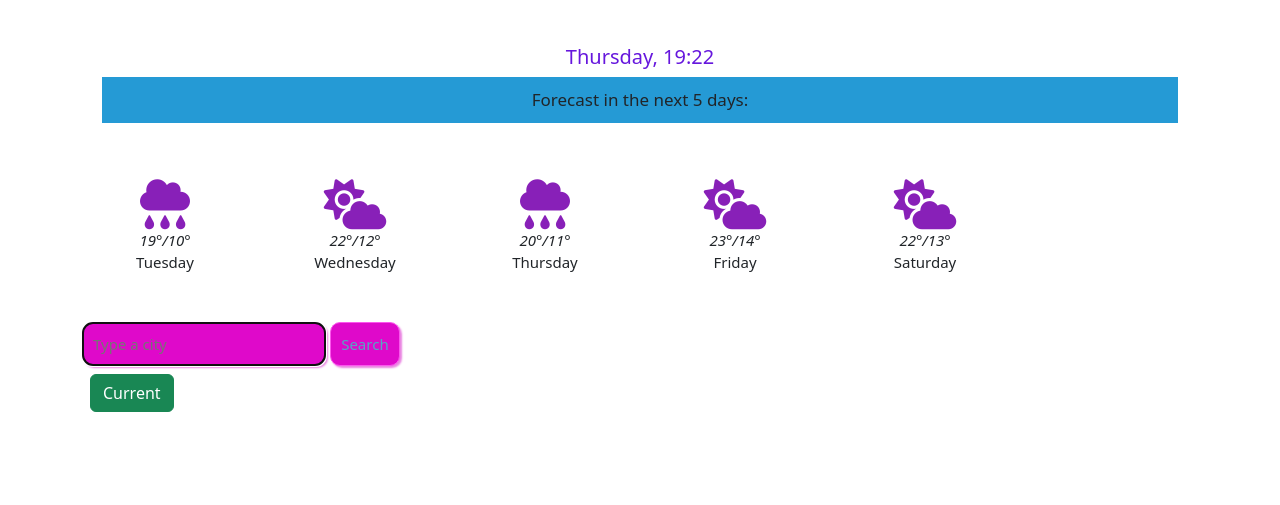
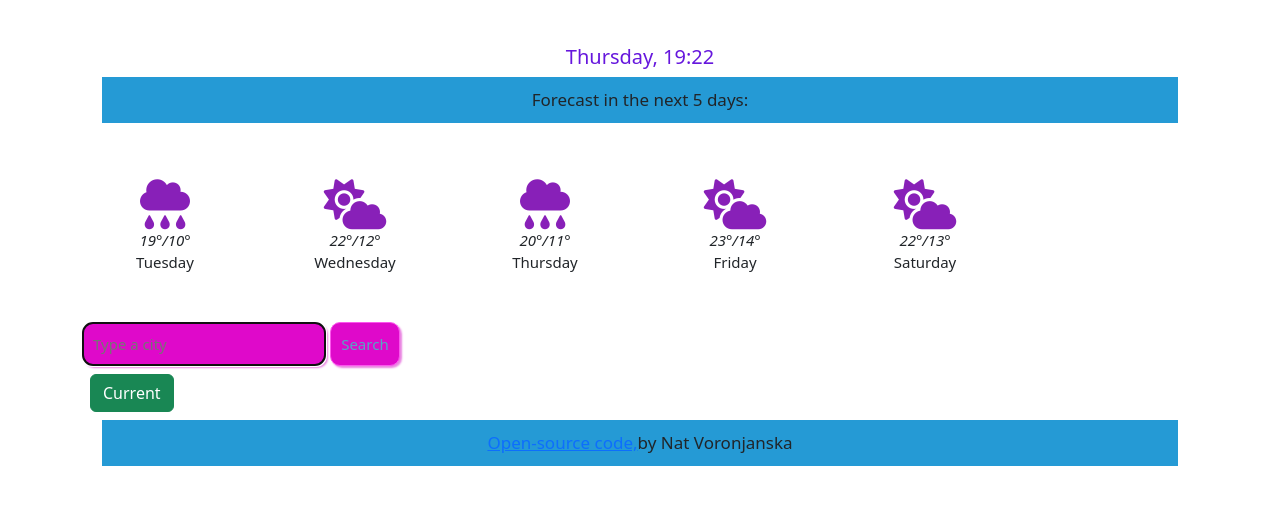
Before and after one commit to NatVoronianska/weather_app, a plain HTML site: page index.html in a window 1280 px wide. Shown: the part 209-714 px from the top of the page. Drawn offline with nearby package versions, Linux system fonts and the light colour scheme.

Commit message:
link  open src

```diff
--- a/index.html
+++ b/index.html
@@ -92,6 +92,7 @@
           Current
         </button>
       </div>
+      <p><a href="https://github.com/NatVoronianska/weather_app">Open-source code,</a>by Nat Voronjanska</p>
     </div>
     <script>
       let now = new Date();
```
